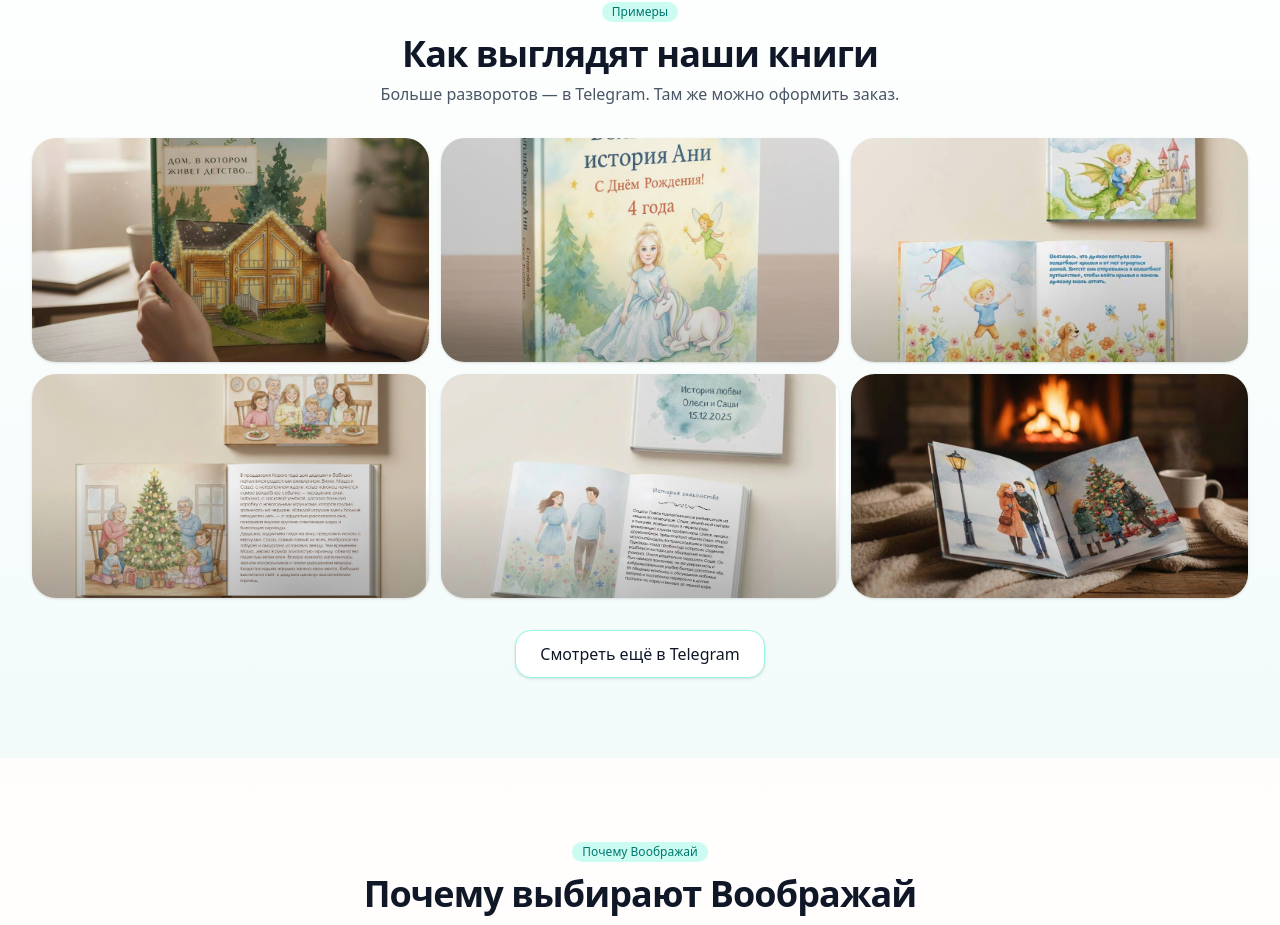
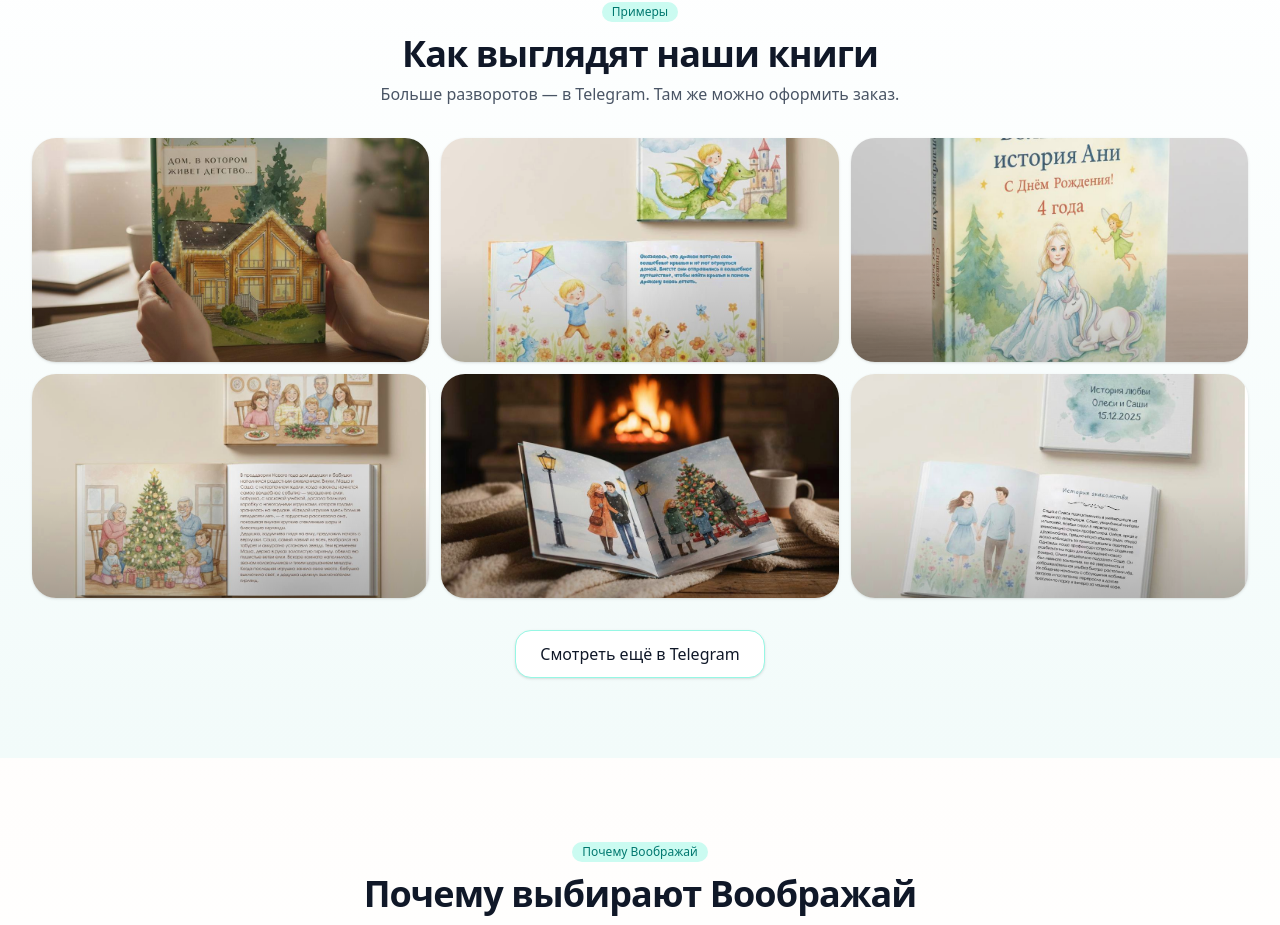
Before and after one commit to pastushin86-cpu/voobrazhay-landing, a Next.js app: page / in a window 1280 px wide. Shown: the part 1855-2780 px from the top of the page. Built offline with nearby package versions, Linux system fonts and the light colour scheme.

Commit message:
Изменен порядок изображений в блоке 'Как выглядят наши книги' - поменяли местами 4.jpg с how_1-new.jpg и how_7-new.jpg с how_9.jpeg

```diff
--- a/src/app/page.tsx
+++ b/src/app/page.tsx
@@ -42,11 +42,11 @@ const GALLERY = [
 
 const BOOKS_GALLERY = [
   "/gallery/2.jpg",        // Правильное изображение 1
-  "/gallery/4.jpg",        // Правильное изображение 2
-  "/gallery/how_1-new.jpg",    // Правильное изображение 3 (переименовано)
+  "/gallery/how_1-new.jpg",    // Правильное изображение 2 (поменяли местами с 4.jpg)
+  "/gallery/4.jpg",        // Правильное изображение 3 (поменяли местами с how_1-new.jpg)
   "/gallery/how_6-new.jpg",    // Правильное изображение 4 (переименовано)
-  "/gallery/how_7-new.jpg",    // Правильное изображение 5 (переименовано)
-  "/gallery/how_9.jpeg",   // Правильное изображение 6
+  "/gallery/how_9.jpeg",   // Правильное изображение 5 (поменяли местами с how_7-new.jpg)
+  "/gallery/how_7-new.jpg",    // Правильное изображение 6 (поменяли местами с how_9.jpeg)
 ];
 
 const fadeUp = {
```
